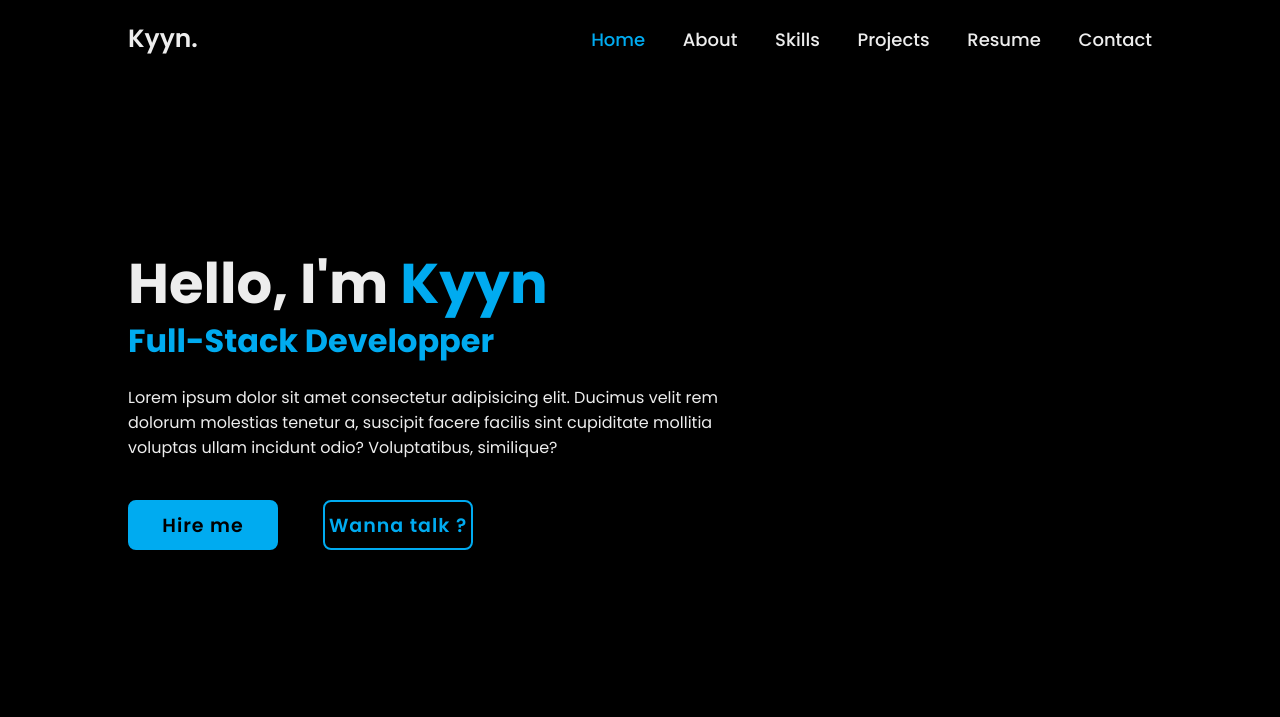
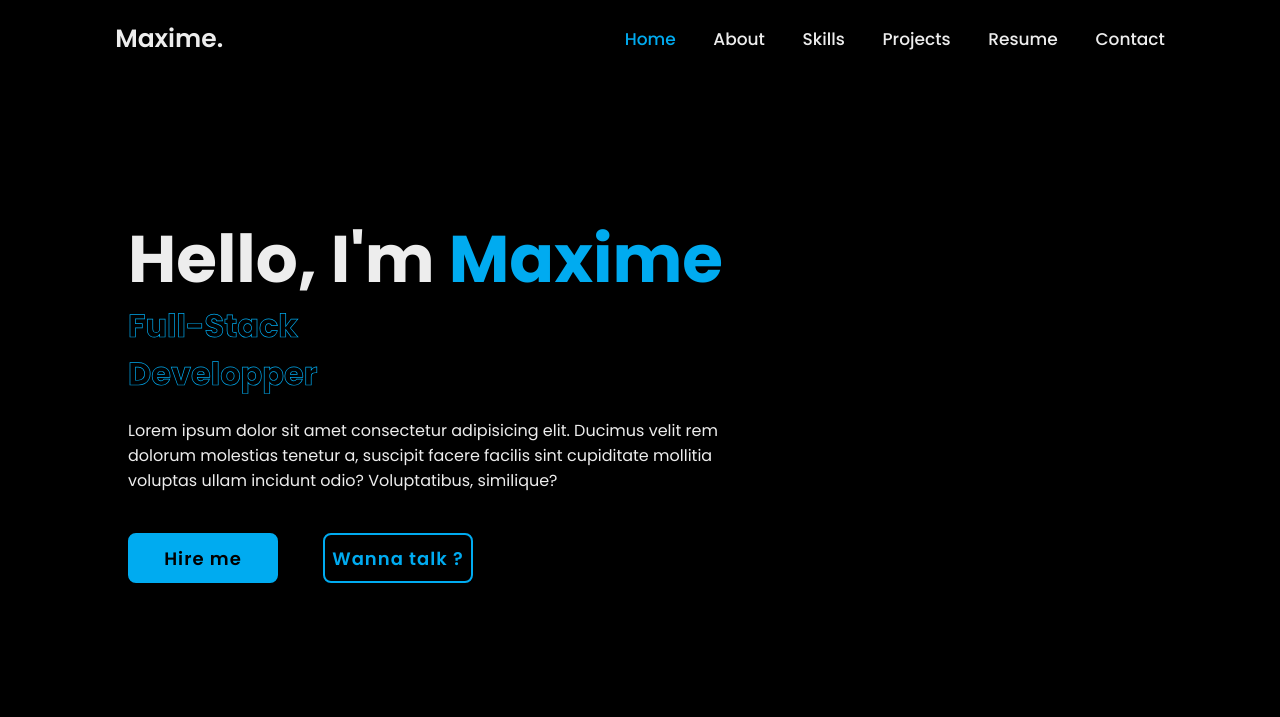
Before and after one commit to TheKyyn/myportfolio, a plain HTML site: page index.html in a window 1280 px wide. Shown: the top 717 px of the page. Drawn offline with nearby package versions, Linux system fonts and the light colour scheme.

Commit message:
Design de la section About terminé

```diff
--- a/index.html
+++ b/index.html
@@ -10,13 +10,19 @@
       href="https://unpkg.com/boxicons@2.1.4/css/boxicons.min.css"
       rel="stylesheet"
     />
+    <link
+      rel="stylesheet"
+      href="https://unpkg.com/boxicons@2.1.4/css/boxicons.min.css"
+    />
   </head>
   <body>
     <header class="header">
-      <a href="#" class="logo">Kyyn.</a>
+      <a href="#" class="logo">Maxime.</a>
+
+      <div class="bx bx-menu" id="menu-icon"></div>
 
       <nav class="navbar">
-        <a href="#" class="active">Home</a>
+        <a href="#home" class="active">Home</a>
         <a href="#about">About</a>
         <a href="#skills">Skills</a>
         <a href="#projects">Projects</a>
@@ -27,7 +33,7 @@
 
     <section class="home" id="home">
       <div class="home-content">
-        <h1>Hello, I'm <span>Kyyn</span></h1>
+        <h1>Hello, I'm <span>Maxime</span></h1>
         <div class="text-animate">
           <h3>Full-Stack Developper</h3>
         </div>
@@ -38,8 +44,8 @@
           similique?
         </p>
         <div class="btn-box">
-          <a href="#">Hire me</a>
-          <a href="#">Wanna talk ?</a>
+          <a href="#" class="btn">Hire me</a>
+          <a href="#" class="btn">Wanna talk ?</a>
         </div>
       </div>
 
@@ -56,7 +62,7 @@
       <h2 class="heading">About <span>Me</span></h2>
 
       <div class="about-img">
-        <img src="images/aboutmeimg.jpg" alt="Image de la section about me" />
+        <img src="images/aboutmeimg2.jpg" alt="Image de la section about me" />
         <span class="circle-spin"></span>
       </div>
 
--- a/style.css
+++ b/style.css
@@ -4,6 +4,10 @@
   margin: 0;
   padding: 0;
   box-sizing: border-box;
+  text-decoration: none;
+  border: none;
+  outline: none;
+  scroll-behavior: smooth;
   font-family: "Poppins", sans-serif;
 }
 
@@ -29,7 +33,7 @@ body {
   top: 0;
   left: 0;
   width: 100%;
-  padding: 20px 10%;
+  padding: 2rem 9%;
   background: transparent;
   display: flex;
   justify-content: space-between;
@@ -39,7 +43,7 @@ body {
 
 .logo {
   position: relative;
-  font-size: 25px;
+  font-size: 2.5rem;
   color: #ededed;
   text-decoration: none;
   font-weight: 600;
@@ -57,18 +61,25 @@ body {
   animation-delay: 0.4s;
 }
 
+#menu-icon {
+  font-size: 3.6rem;
+  color: var(--text-color);
+  cursor: pointer;
+  display: none;
+}
+
 .navbar a {
-  font-size: 18px;
-  color: #ededed;
+  font-size: 1.7rem;
+  color: var(--text-color);
   text-decoration: none;
   font-weight: 500;
-  margin-left: 35px;
+  margin-left: 3.5rem;
   transition: 0.4s;
 }
 
 .navbar a:hover,
 .navbar a.active {
-  color: #00abf0;
+  color: var(--main-color);
 }
 
 section {
@@ -84,14 +95,14 @@ section {
 }
 
 .home-content {
-  max-width: 600px;
+  max-width: 60rem;
 }
 
 .home-content h1 {
   position: relative;
-  font-size: 56px;
+  font-size: 6.6rem;
   font-weight: 700;
-  line-height: 1.2;
+  line-height: 1.3;
 }
 
 .home-content h1::before {
@@ -104,13 +115,6 @@ section {
   background: black;
   animation: showRight 1s ease forwards;
   animation-delay: 0.8s;
-}
-
-.home-content h3 {
-  position: relative;
-  font-size: 32px;
-  font-weight: 700;
-  color: #00abf0;
 }
 
 .home-content h3::before {
@@ -127,8 +131,8 @@ section {
 
 .home-content p {
   position: relative;
-  font-size: 16px;
-  margin: 20px 0 40px;
+  font-size: 1.6rem;
+  margin: 2rem 0 4rem;
 }
 
 .home-content p::before {
@@ -164,44 +168,64 @@ section {
   z-index: 2;
 }
 
-.btn-box a {
+.home-content .text-animate {
+  position: relative;
+  width: 32.8rem;
+}
+
+.home-content .text-animate h3 {
+  font-size: 3.2rem;
+  font-weight: 700;
+  color: transparent;
+  -webkit-text-stroke: .7px var(--main-color);
+}
+
+.btn-box {
+  position: relative;
+  display: flex;
+  justify-content: space-between;
+  width: 34.5rem;
+  height: 5rem;
+}
+
+.btn-box .btn {
   position: relative;
   display: inline-flex;
   justify-content: center;
   align-items: center;
-  width: 150px;
+  width: 15rem;
   height: 100%;
-  background: #00abf0;
-  border: 2px solid #00abf0;
-  border-radius: 8px;
-  font-size: 19px;
-  color: black;
-  text-decoration: none;
+  background: var(--main-color);
+  border: .2rem solid var(--main-color);
+  border-radius: .8rem;
+  font-size: 1.8rem;
   font-weight: 600;
-  letter-spacing: 1px;
+  letter-spacing: .1rem;
+  color: var(--bg-color);
   z-index: 1;
   overflow: hidden;
   transition: 0.5s;
+  text-decoration: none;
 }
 
-.btn-box a:hover {
+.btn-box .btn:hover {
   color: #00abf0;
 }
 
-.btn-box a:nth-child(2) {
+.btn-box .btn:nth-child(2) {
   background: transparent;
   color: #00abf0;
 }
 
-.btn-box a:nth-child(2):hover {
+.btn-box .btn:nth-child(2):hover {
   color: black;
 }
 
-.btn-box a:nth-child(2)::before {
+.btn-box .btn:nth-child(2)::before {
   background: #00abf0;
 }
 
-.btn-box a::before {
+.btn-box .btn::before {
   content: "";
   position: absolute;
   top: 0;
@@ -213,7 +237,7 @@ section {
   transition: 0.5s;
 }
 
-.btn-box a:hover::before {
+.btn-box .btn:hover::before {
   width: 100%;
 }
 
@@ -276,6 +300,7 @@ section {
   width: 100%;
 }
 
+
 /* ANIMATION */
 @keyframes showRight {
   100% {
@@ -327,8 +352,30 @@ span {
   width: 100%;
   height: 100%;
   border-radius: 50%;
-  border-top: 0.2rem solid red;
-  border-bottom: 0.2rem solid red;
+  border-top: 0.2rem solid var(--bg-color);
+  border-bottom: 0.2rem solid var(--bg-color);
   border-left: 0.2rem solid var(--main-color);
   border-right: 0.2rem solid var(--main-color);
 }
+
+.about-content {
+  text-align: center;
+}
+
+.about-content h3 {
+  font-size: 2.6rem;
+}
+
+.about-content p {
+  font-size: 1.6rem;
+  margin: 2rem 0 3rem;
+}
+
+.btn-box.btns {
+  display: inline-block;
+  width: 15rem;
+}
+
+.btn-box.btns a::before {
+  background: var(--bg-color);
+}
```
Also changed, not shown: images/aboutmeimg.jpg (deleted), images/aboutmeimg2.jpg (added).
